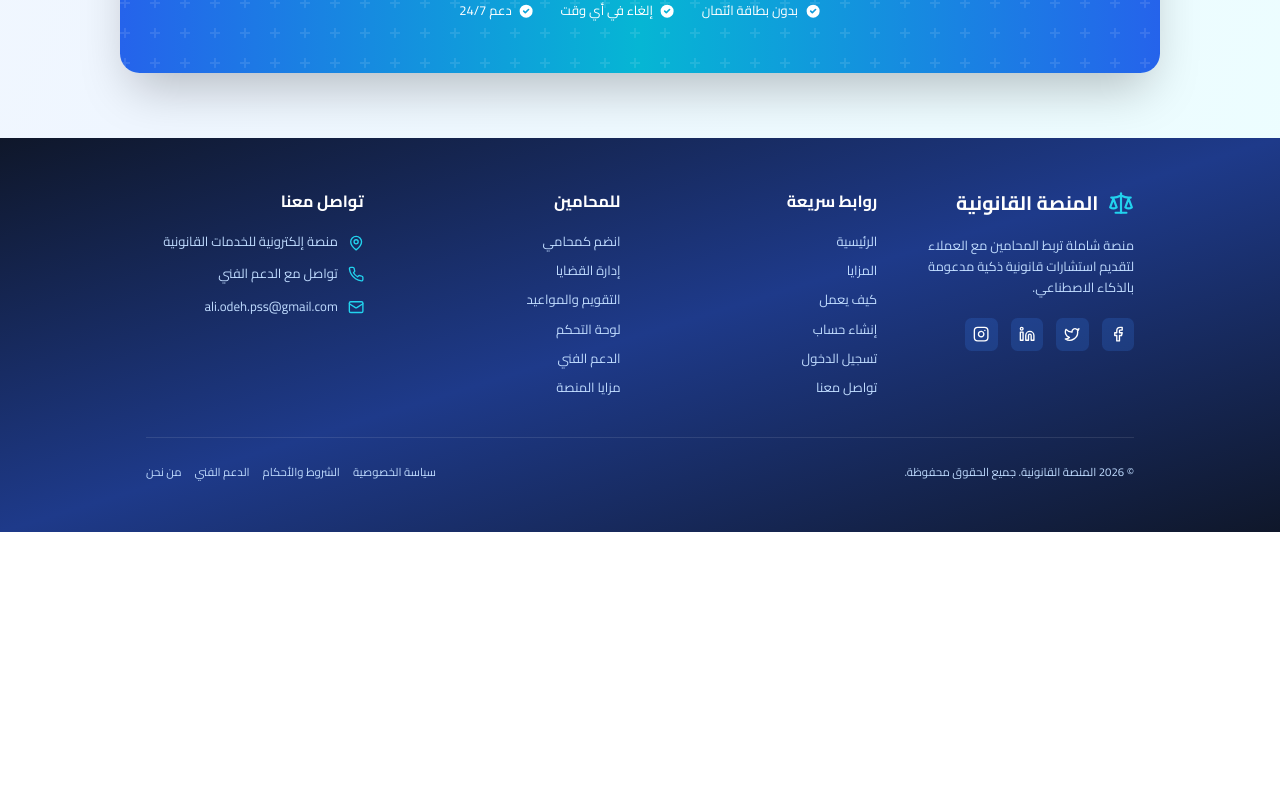
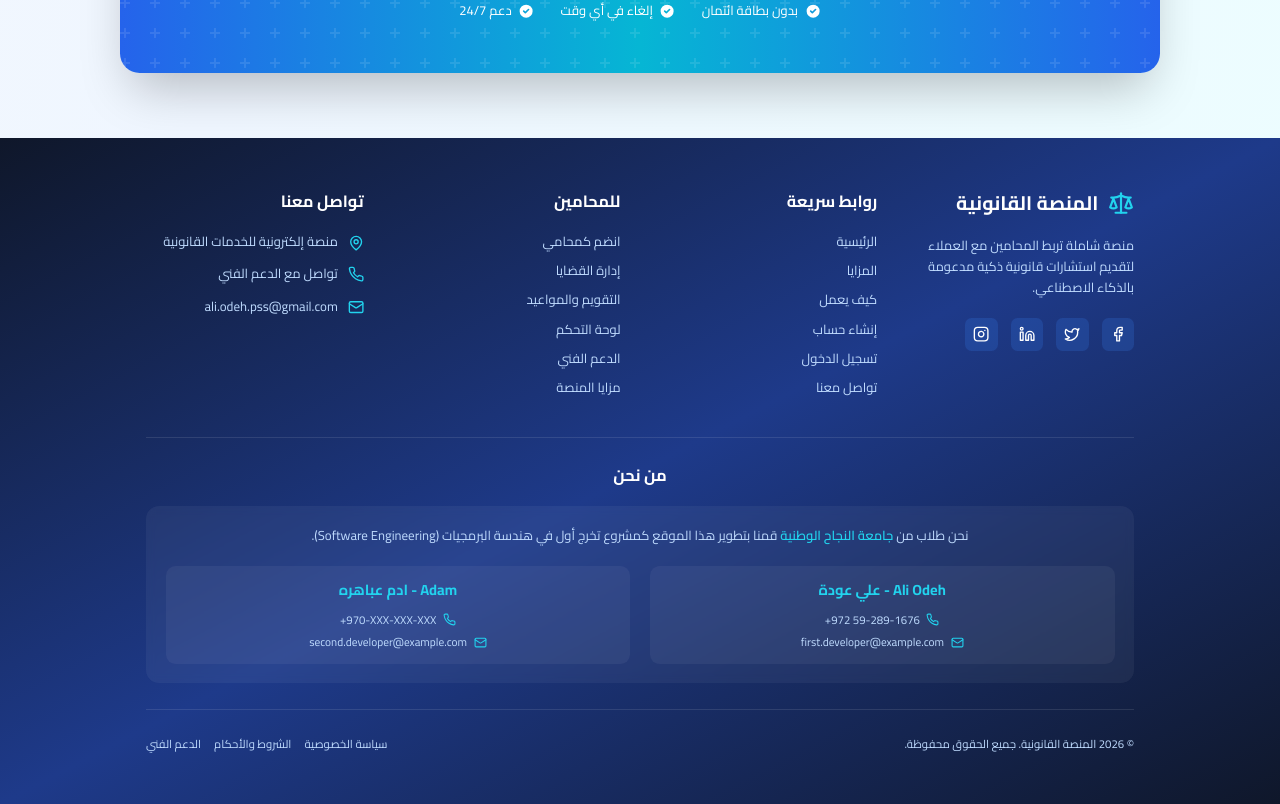
Before and after one commit to GP-1-Software/Justice-Connect, a React (Vite) app: page / in a window 1280 px wide. Shown: the part 3438-4242 px from the top of the page. Before the commit the page ends 3970 px from the top, so only its background shows below. Built offline with nearby package versions, Linux system fonts and the light colour scheme; no server answers; what @react-pdf/renderer would draw is missing.

Commit message:
Add 'About Us' section to Footer component

```diff
--- a/src/components/Footer.jsx
+++ b/src/components/Footer.jsx
@@ -227,6 +227,48 @@ const Footer = () => {
             </div>
           </div>
 
+
+          {/* About Us Section - من نحن */}
+          <div className="border-t border-white/10 pt-8 mb-8">
+            <h3 className="text-xl font-bold mb-6 text-center">من نحن</h3>
+            <div className="bg-white/5 rounded-2xl p-6 backdrop-blur-sm">
+              <p className="text-blue-200 text-center leading-relaxed mb-6">
+                نحن طلاب من <span className="text-cyan-400 font-semibold">جامعة النجاح الوطنية</span> قمنا بتطوير هذا الموقع كمشروع تخرج أول في هندسة البرمجيات (Software Engineering).
+              </p>
+              <div className="grid md:grid-cols-2 gap-6">
+                {/* Developer 1 */}
+                <div className="bg-white/5 rounded-xl p-4 text-center">
+                  <h4 className="text-lg font-bold text-cyan-400 mb-3">Ali Odeh - علي عودة</h4>
+                  <div className="space-y-2 text-blue-200 text-sm">
+                    <p className="flex items-center justify-center gap-2">
+                      <Phone className="h-4 w-4 text-cyan-400" />
+                      <span dir="ltr">+972 59-289-1676</span>
+                    </p>
+                    <p className="flex items-center justify-center gap-2">
+                      <Mail className="h-4 w-4 text-cyan-400" />
+                      <a href="mailto:ali.odeh.pss@example.com" className="hover:text-white transition">first.developer@example.com</a>
+                    </p>
+                  </div>
+                </div>
+                {/* Developer 2 */}
+                <div className="bg-white/5 rounded-xl p-4 text-center">
+                  <h4 className="text-lg font-bold text-cyan-400 mb-3">Adam - ادم عباهره</h4>
+                  <div className="space-y-2 text-blue-200 text-sm">
+                    <p className="flex items-center justify-center gap-2">
+                      <Phone className="h-4 w-4 text-cyan-400" />
+                      <span dir="ltr">+970-XXX-XXX-XXX</span>
+                    </p>
+                    <p className="flex items-center justify-center gap-2">
+                      <Mail className="h-4 w-4 text-cyan-400" />
+                      <a href="mailto:second.developer@example.com" className="hover:text-white transition">second.developer@example.com</a>
+                    </p>
+                  </div>
+                </div>
+              </div>
+            </div>
+          </div>
+
+
           {/* Bottom Bar */}
           <div className="border-t border-white/10 pt-8">
             <div className="flex flex-col md:flex-row justify-between items-center space-y-4 md:space-y-0">
@@ -237,7 +279,6 @@ const Footer = () => {
                 <button onClick={() => setShowPrivacyModal(true)} className="text-blue-200 hover:text-white transition">سياسة الخصوصية</button>
                 <button onClick={() => setShowTermsModal(true)} className="text-blue-200 hover:text-white transition">الشروط والأحكام</button>
                 <button onClick={() => navigate('/support')} className="text-blue-200 hover:text-white transition">الدعم الفني</button>
-                <button onClick={() => navigate('/support')} className="text-blue-200 hover:text-white transition">من نحن</button>
               </div>
             </div>
           </div>
```
